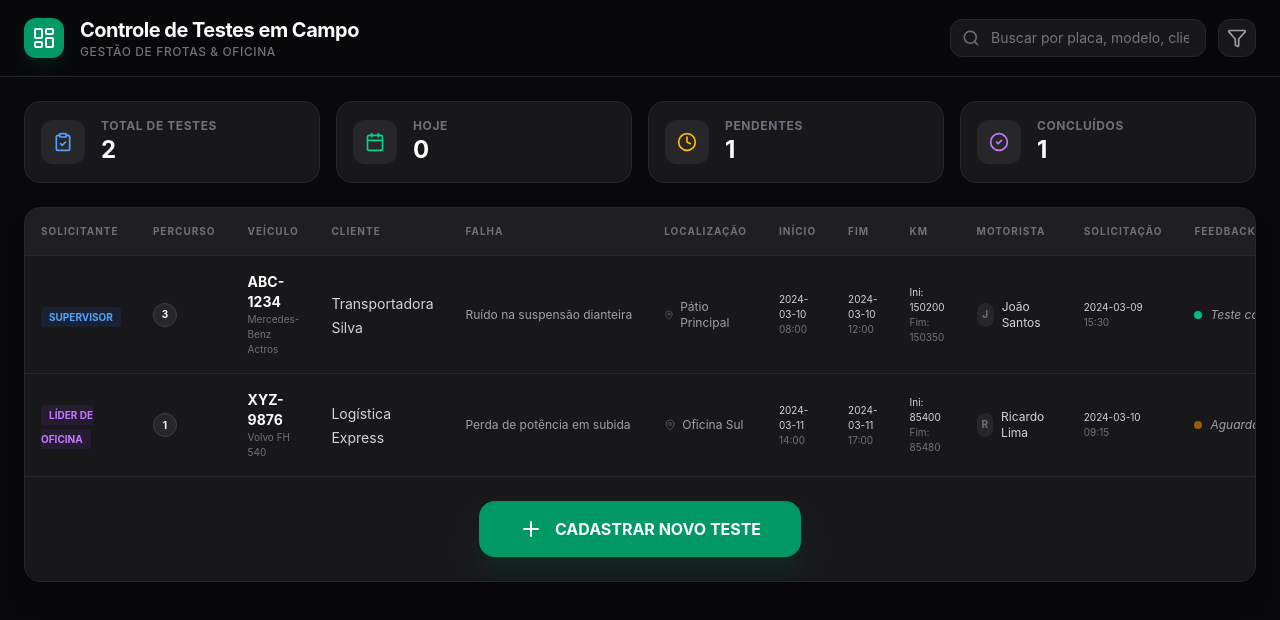
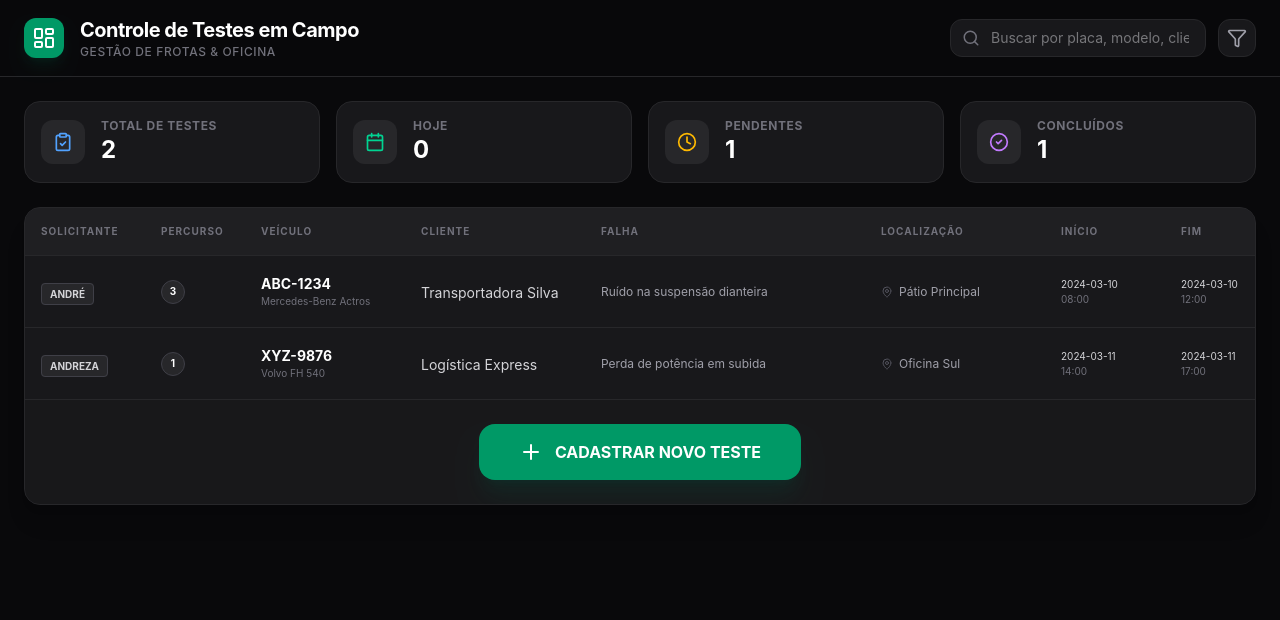
Before and after one commit to benzm0378-boop/Testes-, a Next.js app: page / in a window 1280 px wide. Both pictures are taken after a click on the button "Sim, está organizada". Shown: the top 620 px of the page. Built offline with nearby package versions, Linux system fonts and the light colour scheme.

Commit message:
feat: Update solicitante types and mock data
Replaces generic solicitante roles with specific names and updates mock data accordingly. Also, initializes `dataInicio` in `TestForm` and synchronizes it with `dataSolicitacao`.

```diff
--- a/app/page.tsx
+++ b/app/page.tsx
@@ -24,7 +24,9 @@
 
 // --- Types ---
 
-type Solicitante = 'Supervisor' | 'Líder de oficina' | 'Equipe de ônibus';
+type Solicitante = 'André' | 'Juan' | 'Paulo' | 'Wender' | 'Andreza' | 'Rômulo' | 'Júlio';
+
+const SOLICITANTES: Solicitante[] = ['André', 'Juan', 'Paulo', 'Wender', 'Andreza', 'Rômulo', 'Júlio'];
 
 interface TestRecord {
   id: string;
@@ -52,7 +54,7 @@
 const INITIAL_DATA: TestRecord[] = [
   {
     id: '1',
-    solicitante: 'Supervisor',
+    solicitante: 'André',
     percurso: 3,
     placa: 'ABC-1234',
     modelo: 'Mercedes-Benz Actros',
@@ -72,7 +74,7 @@
   },
   {
     id: '2',
-    solicitante: 'Líder de oficina',
+    solicitante: 'Andreza',
     percurso: 1,
     placa: 'XYZ-9876',
     modelo: 'Volvo FH 540',
@@ -150,15 +152,23 @@
 
 const TestForm = ({ onClose, onSubmit }: { onClose: () => void, onSubmit: (data: Omit<TestRecord, 'id'>) => void }) => {
   const [formData, setFormData] = useState<Partial<TestRecord>>({
-    solicitante: 'Supervisor',
+    solicitante: 'André',
     percurso: 1,
     dataSolicitacao: format(new Date(), 'yyyy-MM-dd'),
     horaSolicitacao: format(new Date(), 'HH:mm'),
+    dataInicio: format(new Date(), 'yyyy-MM-dd'),
   });
 
   const handleChange = (e: React.ChangeEvent<HTMLInputElement | HTMLSelectElement | HTMLTextAreaElement>) => {
     const { name, value } = e.target;
-    setFormData(prev => ({ ...prev, [name]: value }));
+    setFormData(prev => {
+      const next = { ...prev, [name]: value };
+      // Sincroniza data de início com a data de solicitação automaticamente
+      if (name === 'dataSolicitacao') {
+        next.dataInicio = value;
+      }
+      return next;
+    });
   };
 
   const handleSubmit = (e: React.FormEvent) => {
@@ -202,9 +212,9 @@
                   onChange={handleChange}
                   className="w-full bg-zinc-800 border border-zinc-700 rounded-lg px-4 py-2.5 text-white focus:ring-2 focus:ring-emerald-500 outline-none"
                 >
-                  <option value="Supervisor">Supervisor</option>
-                  <option value="Líder de oficina">Líder de oficina</option>
-                  <option value="Equipe de ônibus">Equipe de ônibus</option>
+                  {SOLICITANTES.map(name => (
+                    <option key={name} value={name}>{name}</option>
+                  ))}
                 </select>
               </div>
 
@@ -315,6 +325,7 @@
                     type="date"
                     name="dataInicio"
                     required
+                    value={formData.dataInicio}
                     onChange={handleChange}
                     className="w-full bg-zinc-800 border border-zinc-700 rounded-lg px-4 py-2 text-white text-sm"
                   />
@@ -507,18 +518,18 @@
             <table className="w-full text-left border-collapse">
               <thead>
                 <tr className="bg-zinc-800/50 text-[10px] font-bold text-zinc-500 uppercase tracking-widest border-b border-zinc-800">
-                  <th className="px-4 py-4 whitespace-nowrap">Solicitante</th>
-                  <th className="px-4 py-4 whitespace-nowrap">Percurso</th>
-                  <th className="px-4 py-4 whitespace-nowrap">Veículo</th>
-                  <th className="px-4 py-4 whitespace-nowrap">Cliente</th>
-                  <th className="px-4 py-4 whitespace-nowrap">Falha</th>
-                  <th className="px-4 py-4 whitespace-nowrap">Localização</th>
-                  <th className="px-4 py-4 whitespace-nowrap">Início</th>
-                  <th className="px-4 py-4 whitespace-nowrap">Fim</th>
-                  <th className="px-4 py-4 whitespace-nowrap">KM</th>
-                  <th className="px-4 py-4 whitespace-nowrap">Motorista</th>
-                  <th className="px-4 py-4 whitespace-nowrap">Solicitação</th>
-                  <th className="px-4 py-4 whitespace-nowrap">Feedback</th>
+                  <th className="px-4 py-4 whitespace-nowrap min-w-[120px]">Solicitante</th>
+                  <th className="px-4 py-4 whitespace-nowrap min-w-[100px]">Percurso</th>
+                  <th className="px-4 py-4 whitespace-nowrap min-w-[160px]">Veículo</th>
+                  <th className="px-4 py-4 whitespace-nowrap min-w-[180px]">Cliente</th>
+                  <th className="px-4 py-4 whitespace-nowrap min-w-[280px]">Falha</th>
+                  <th className="px-4 py-4 whitespace-nowrap min-w-[180px]">Localização</th>
+                  <th className="px-4 py-4 whitespace-nowrap min-w-[120px]">Início</th>
+                  <th className="px-4 py-4 whitespace-nowrap min-w-[120px]">Fim</th>
+                  <th className="px-4 py-4 whitespace-nowrap min-w-[120px]">KM</th>
+                  <th className="px-4 py-4 whitespace-nowrap min-w-[160px]">Motorista</th>
+                  <th className="px-4 py-4 whitespace-nowrap min-w-[120px]">Solicitação</th>
+                  <th className="px-4 py-4 whitespace-nowrap min-w-[280px]">Feedback</th>
                 </tr>
               </thead>
               <tbody className="divide-y divide-zinc-800">
@@ -527,9 +538,7 @@
                     <td className="px-4 py-4">
                       <span className={cn(
                         "px-2 py-1 rounded text-[10px] font-bold uppercase",
-                        record.solicitante === 'Supervisor' ? "bg-blue-500/10 text-blue-400" :
-                        record.solicitante === 'Líder de oficina' ? "bg-purple-500/10 text-purple-400" :
-                        "bg-orange-500/10 text-orange-400"
+                        "bg-zinc-800 text-zinc-300 border border-zinc-700"
                       )}>
                         {record.solicitante}
                       </span>
@@ -550,8 +559,8 @@
                     <td className="px-4 py-4">
                       <span className="text-sm text-zinc-300">{record.cliente}</span>
                     </td>
-                    <td className="px-4 py-4 max-w-[200px]">
-                      <p className="text-xs text-zinc-400 truncate group-hover:whitespace-normal transition-all">{record.falha}</p>
+                    <td className="px-4 py-4">
+                      <p className="text-xs text-zinc-400 leading-relaxed">{record.falha}</p>
                     </td>
                     <td className="px-4 py-4">
                       <div className="flex items-center gap-1.5 text-xs text-zinc-400">
@@ -594,10 +603,10 @@
                     <td className="px-4 py-4">
                       <div className="flex items-center gap-2">
                         <div className={cn(
-                          "w-2 h-2 rounded-full",
+                          "w-2 h-2 rounded-full shrink-0",
                           record.feedback.includes('Aguardando') ? "bg-amber-500 animate-pulse" : "bg-emerald-500"
                         )} />
-                        <span className="text-xs text-zinc-400 italic truncate max-w-[150px]">{record.feedback}</span>
+                        <span className="text-xs text-zinc-400 italic leading-relaxed">{record.feedback}</span>
                       </div>
                     </td>
                   </tr>
```
